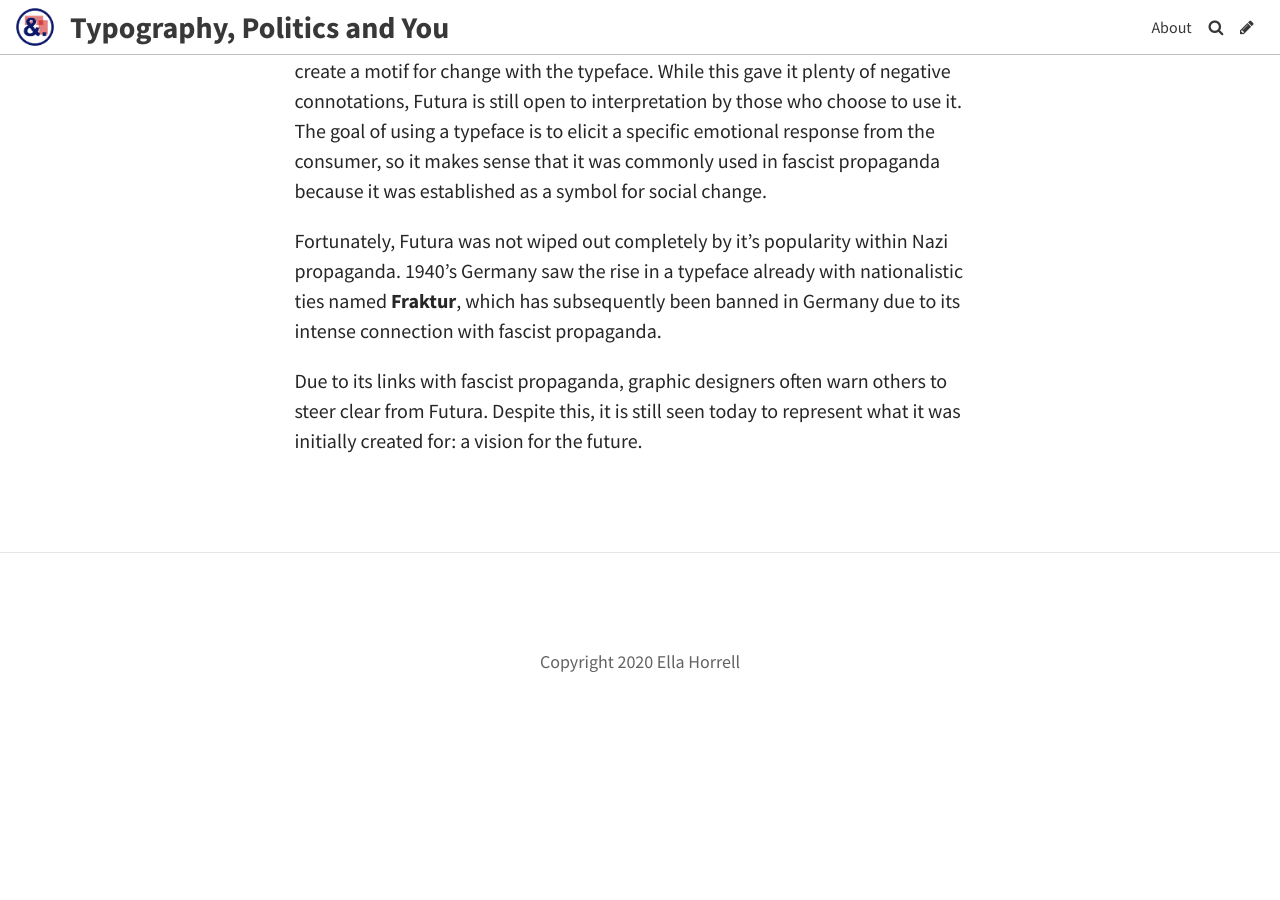
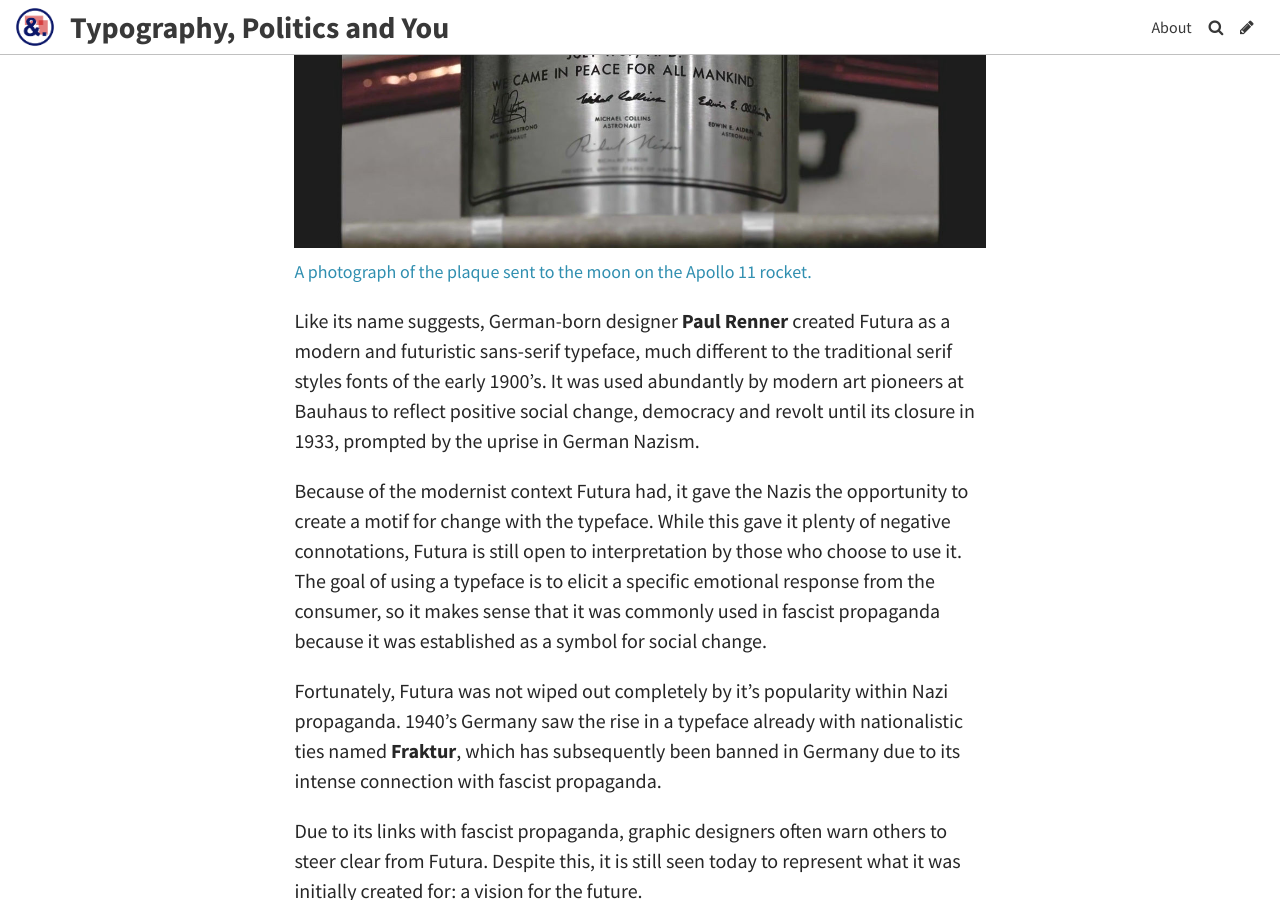
Before and after one commit to ellahorrell/brookesblog, a Jekyll site: the page built from _posts/2020-10-09-the-futura-of-fascism.md, in a window 1280 px wide and 900 px high, scrolled down 667 px. Built offline with Jekyll 4.4.1, drawn with Linux system fonts in a browser that asks for light colours; some web fonts are replaced; before the commit the page ends 1373 px from its top, so only the background shows below that.

Commit message:
Update Post “2020-10-09-the-futura-of-fascism”

```diff
--- a/_posts/2020-10-09-the-futura-of-fascism.md
+++ b/_posts/2020-10-09-the-futura-of-fascism.md
@@ -9,6 +9,8 @@ tags: null
 ---
 Whether we know it or not, the **Futura** typeface will have crossed our paths many times in our life. It is seen in popular modern brand logos like Supreme, Red Bull and Paypal, but its most common use has been within history, most notably featured on the **Apollo 11 moon landing**, and in 20th century Germany, Futura's birthplace.
 
+![A photograph of the plaque sent to the moon on the Apollo 11 rocket.](../uploads/33.jpg)
+
 Like its name suggests, German-born designer **Paul Renner** created Futura as a modern and futuristic sans-serif typeface, much different to the traditional serif styles fonts of the early 1900's. It was used abundantly by modern art pioneers at Bauhaus to reflect positive social change, democracy and revolt until its closure in 1933, prompted by the uprise in German Nazism.
 
 Because of the modernist context Futura had, it gave the Nazis the opportunity to create a motif for change with the typeface. While this gave it plenty of negative connotations, Futura is still open to interpretation by those who choose to use it. The goal of using a typeface is to elicit a specific emotional response from the consumer, so it makes sense that it was commonly used in fascist propaganda because it was established as a symbol for social change.
```
Also changed, not shown: uploads/33.jpg (added).
